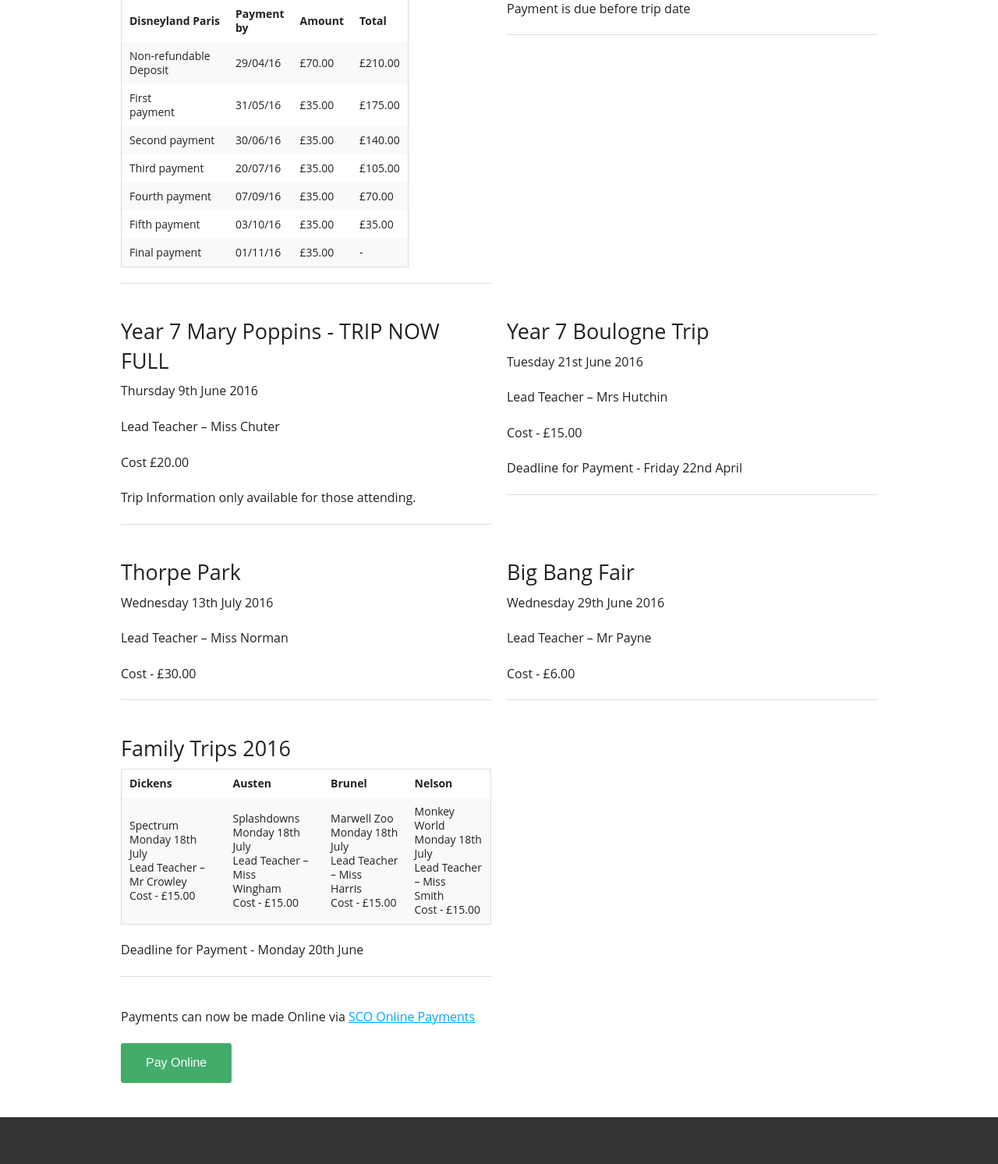
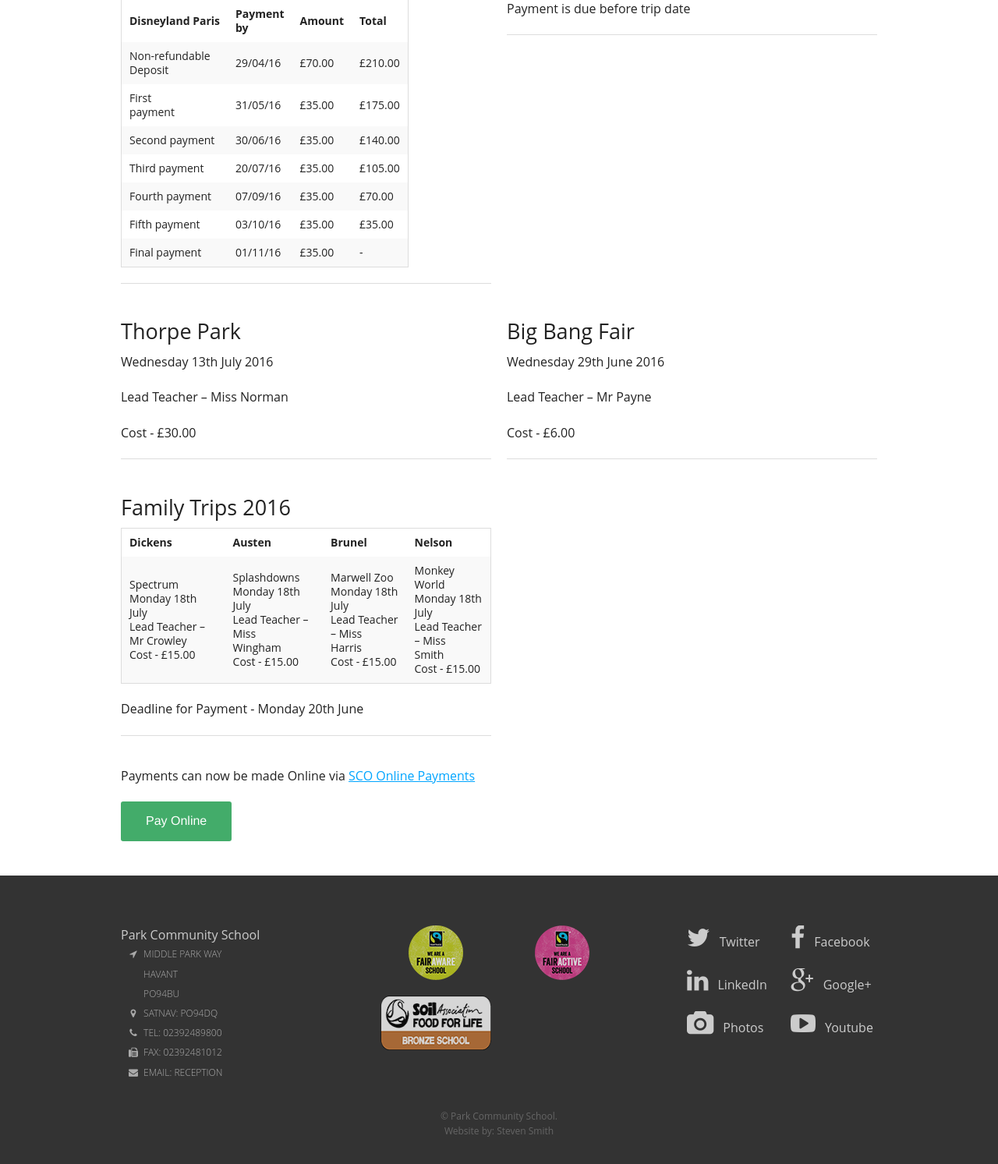
Before and after one commit to Livingdead1989/PCS-Dec2015, a PHP site: page /trips.php in a window 1280 px wide. Shown: the part 397-1890 px from the top of the page at 78% size. Run offline with PHP 8.4, Linux system fonts and the light colour scheme; some libraries are stand-ins or nearby versions.

Commit message:
Trips update & recruitment update

```diff
--- a/employment.php
+++ b/employment.php
@@ -28,7 +28,9 @@
             <div class="panel" data-equalizer-watch>
                 <h4>Teaching Roles</h4>
                 <ul class="no-bullet">
-                  <li>No positions currently available <br><span class="subheader">please check back later.</span></li>
+                  <li>Science NQT<br><span class="subheader"><a href="assets/recruitment/ScienceNQT.pdf" target="_blank">Position Details</a></span></li>
+                  <li>Art &amp; Photography NQT<br><span class="subheader"><a href="assets/recruitment/ArtPhotographyNQT.pdf" target="_blank">Position Details</a></span></li>
+                  <!-- <li>No positions currently available <br><span class="subheader">please check back later.</span></li> -->
                 </ul>
                 <hr>
                 <h5><small>Information about School Direct visit<br><a href="//www.thesolentscitt.co.uk/" target="_blank">www.theSolentSCITT.co.uk</a></small></h5>
--- a/trips.php
+++ b/trips.php
@@ -95,25 +95,6 @@
                 <hr>
             </li>
 
-
-            <li>
-                <h3>Year 7 Mary Poppins - TRIP NOW FULL</h3>
-                <p>Thursday 9th June 2016</p>
-                <p>Lead Teacher – Miss Chuter</p>
-                <p>Cost £20.00</p>
-                <p>Trip Information only available for those attending.</p>
-                <hr>
-            </li>
-
-            <li>
-                <h3>Year 7 Boulogne Trip</h3>
-                <p>Tuesday 21st June 2016</p>
-                <p>Lead Teacher – Mrs Hutchin</p>
-                <p>Cost - £15.00</p>
-                <p>Deadline for Payment - Friday 22nd April</p>
-                <hr>
-            </li>
-
             <li>
                 <h3>Thorpe Park</h3>
                 <p>Wednesday 13th July 2016</p>
```
Also changed, not shown: 2 other files.
